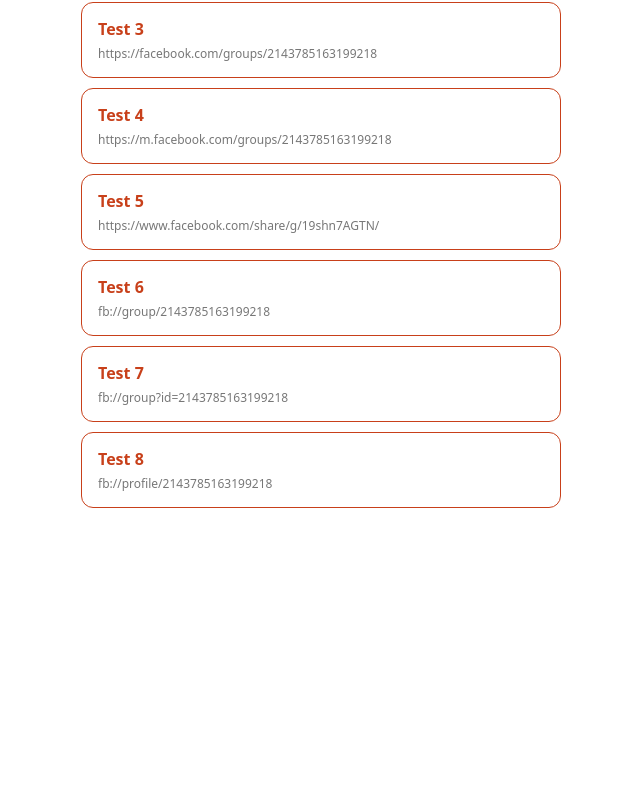
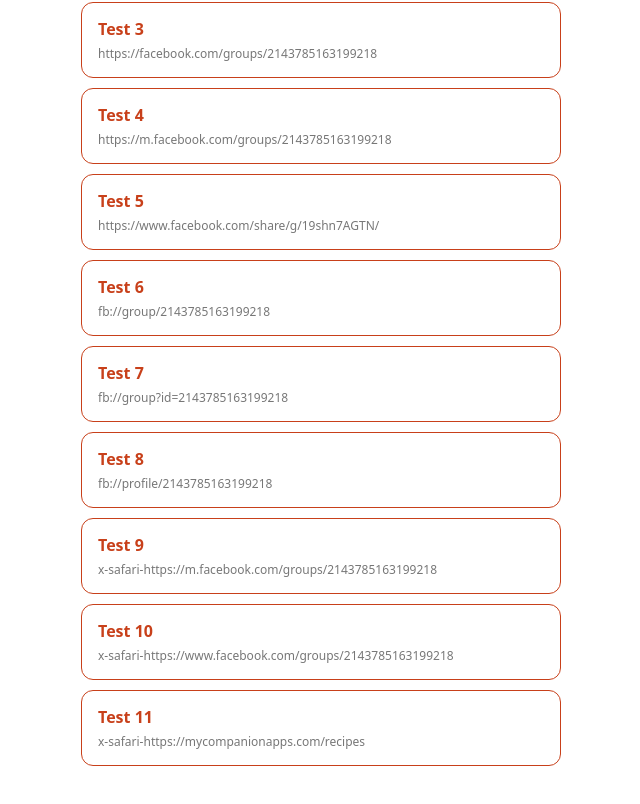
Before and after one commit to bd9356-gif/my-companion-apps, a Next.js app: page /fb-link-test in a window 1280 px wide. Shown: the part 312-1116 px from the top of the page, without its empty margins (319-959 px from the left). Before the commit the page ends 862 px from the top, so only its background shows below. Built offline with nearby package versions, Linux system fonts and the light colour scheme.

Commit message:
fb-link-test: try opening Safari from Facebook's browser (tests 9-11)
Co-Authored-By: Claude Opus 5.5 <noreply@anthropic.com>
Claude-Session: https://claude.ai/code/session_01BgUdgCqLExEbQEfR75v3JK

```diff
--- a/app/fb-link-test/page.tsx
+++ b/app/fb-link-test/page.tsx
@@ -15,6 +15,9 @@ const LINKS: [string, string][] = [
   ['6', `fb://group/${ID}`],
   ['7', `fb://group?id=${ID}`],
   ['8', `fb://profile/${ID}`],
+  ['9', `x-safari-https://m.facebook.com/groups/${ID}`],
+  ['10', `x-safari-https://www.facebook.com/groups/${ID}`],
+  ['11', `x-safari-https://mycompanionapps.com/recipes`],
 ]
 
 export default function Page() {
```
